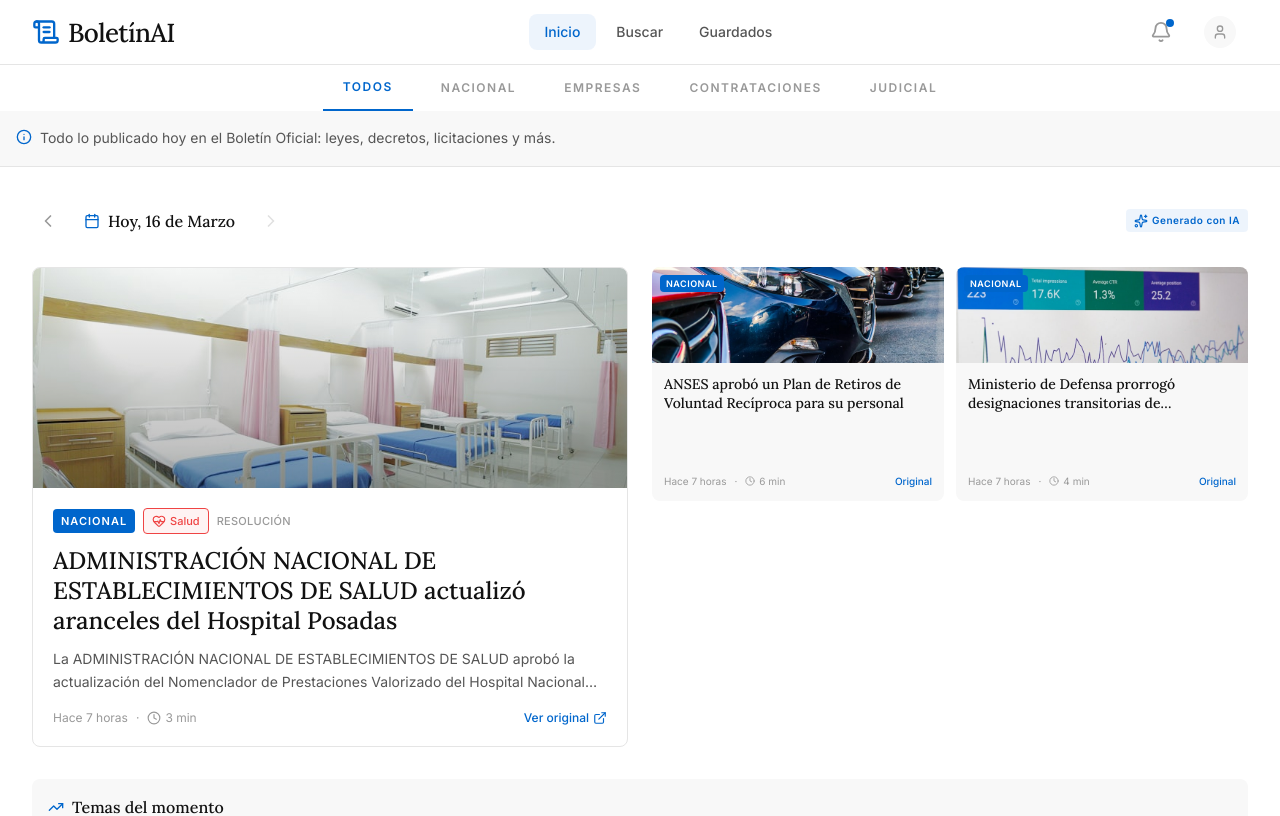
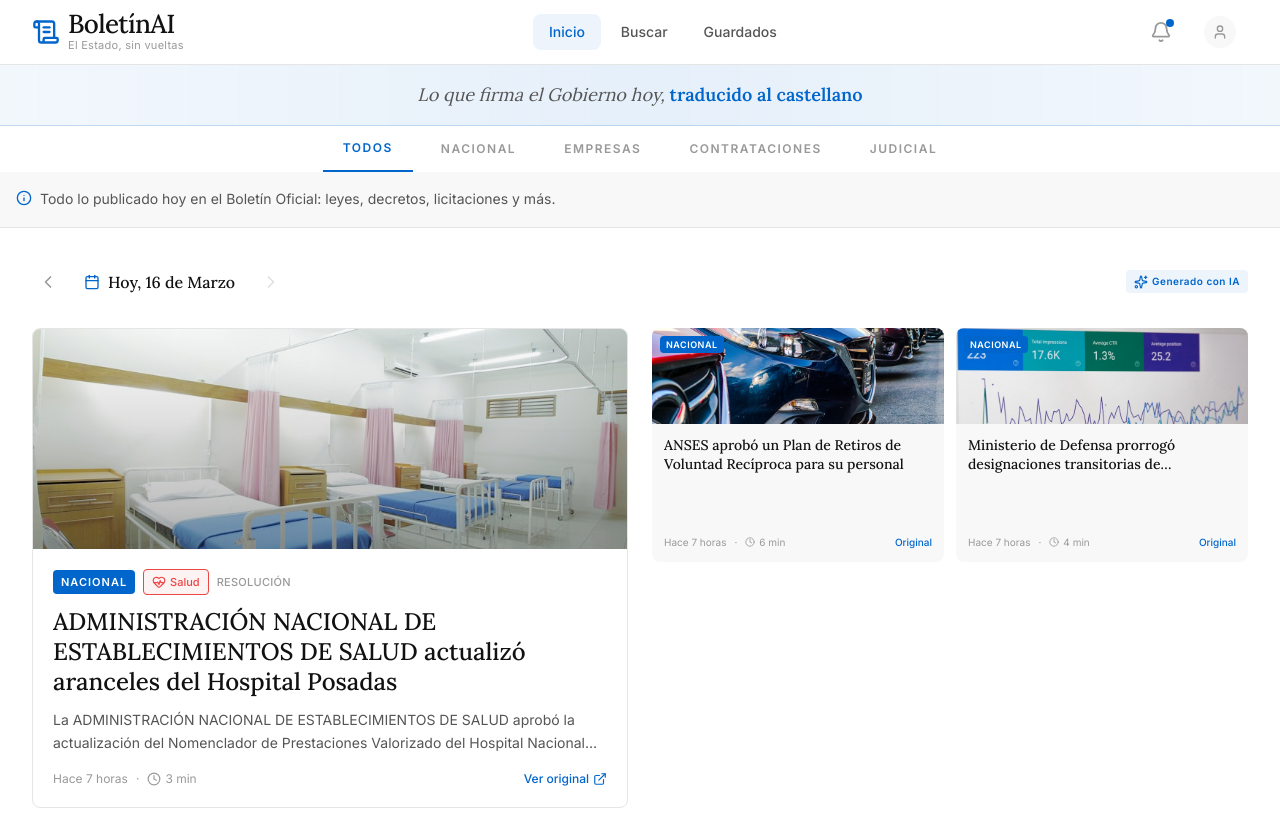
Before and after one commit to LawalCoop/boletin_oficial, a Next.js app: page / in a window 1280 px wide. Shown: the top 816 px of the page. Built offline with nearby package versions, Linux system fonts and the light colour scheme.

Commit message:
tagline y texto explicativo con estilo

```diff
--- a/components/layout/CategoryTabs.tsx
+++ b/components/layout/CategoryTabs.tsx
@@ -51,6 +51,13 @@
 
   return (
     <div className="border-b border-border">
+      {/* Site explanation */}
+      <div className="bg-gradient-to-r from-accent/5 via-accent/10 to-accent/5 px-4 py-3 lg:py-4 border-b border-accent/20">
+        <p className="max-w-7xl mx-auto text-center text-base lg:text-lg font-[family-name:var(--font-lora)] text-text-secondary italic">
+          Lo que firma el Gobierno hoy, <span className="text-accent font-semibold not-italic">traducido al castellano</span>
+        </p>
+      </div>
+
       {/* Tabs */}
       <div className="overflow-x-auto no-scrollbar">
         <div className="flex px-4 lg:px-0 lg:justify-center lg:gap-2 max-w-7xl mx-auto">
--- a/components/layout/Header.tsx
+++ b/components/layout/Header.tsx
@@ -19,9 +19,14 @@
         {/* Logo */}
         <Link href="/" className="flex items-center gap-2">
           <ScrollText className="w-6 h-6 lg:w-7 lg:h-7 text-accent" />
-          <span className="font-[family-name:var(--font-lora)] text-[22px] lg:text-[26px] font-medium text-text-primary tracking-tight">
-            BoletínAI
-          </span>
+          <div className="flex flex-col">
+            <span className="font-[family-name:var(--font-lora)] text-[22px] lg:text-[26px] font-medium text-text-primary tracking-tight leading-none">
+              BoletínAI
+            </span>
+            <span className="hidden sm:block text-[10px] lg:text-[11px] text-text-muted tracking-wide">
+              El Estado, sin vueltas
+            </span>
+          </div>
         </Link>
 
         {/* Desktop Navigation */}
```
